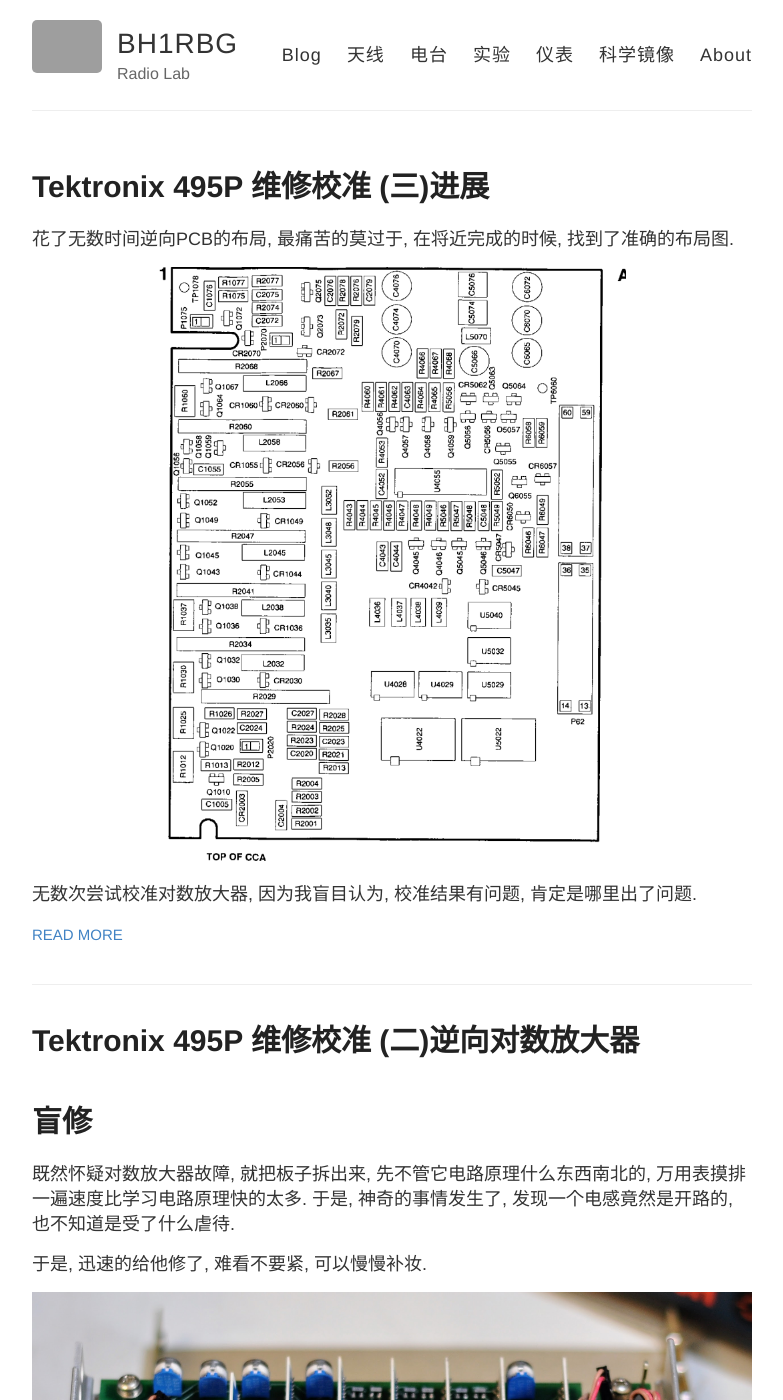
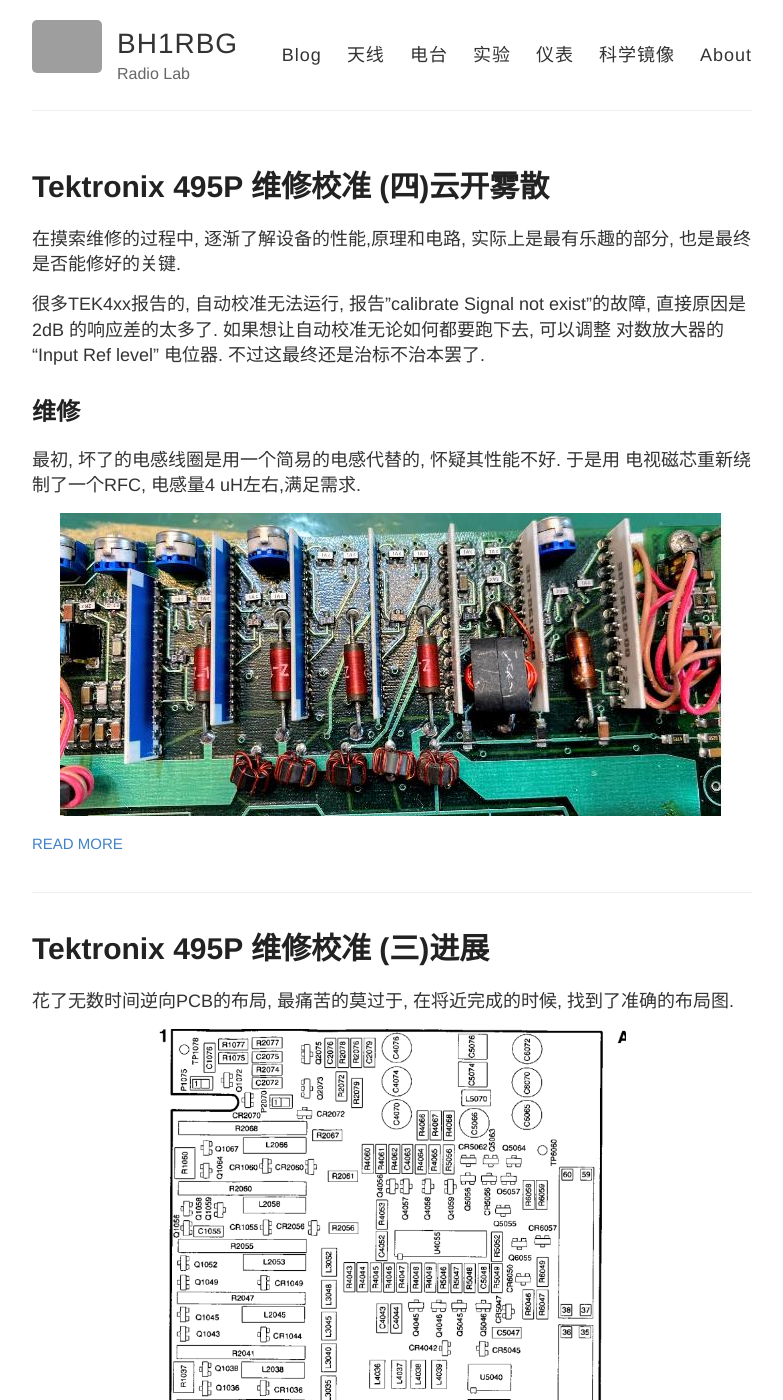
Before and after one commit to bh1rbg/bh1rbg.github.io, a Jekyll site: the page built from index.html, in a window 1280 px wide and 1400 px high. Shown: the whole window, without its empty margins (248-1031 px from the left). Built offline with Jekyll 4.4.1, drawn with Linux system fonts in a browser that asks for light colours; some of the changed text lies outside the part shown; grey boxes are pictures that could not be loaded.

Commit message:
tek495 fix: done

```diff
--- a/_posts/2021-5-1-tek495-fix-progress.md
+++ b/_posts/2021-5-1-tek495-fix-progress.md
@@ -8,7 +8,7 @@
 
 <img src="{{site.baseurl}}/images/tek495-fix-31.png" class="center" height='600'>
 
-无数次尝试校准对数放大器, 因为我盲目认为, 校准结果有问题, 肯定是哪里出了问题.
+无数次尝试校准对数放大器, 因为我盲目认为, 校准结果不对, 肯定是哪里出了问题.
 
 <!--more-->
 
@@ -57,8 +57,8 @@
 |<img src="{{site.baseurl}}/images/tek495-fix-33.jpg" width="350" class="center" >|<img src="{{site.baseurl}}/images/tek495-fix-34.jpg" class="center" width="350">|
 |492 的对数放大器|495的对数放大器|
 
-492的对数放大器, 明显的比495放大器的动态范围要宽, 大约10 dB. 这一部分的测试, 几乎实在黑暗中摸索. 后续的经验说明这里有很多的问题没有搞对.
+492的对数放大器, 明显的比495放大器的动态范围要宽, 大约10 dB. 这一部分的测试, 几乎是在黑暗中摸索. 后续的经验说明这里有很多的问题没有搞对.
 
 * 校准是不准确的, 作为对比, 倒是可以参考.
 * 噪音和 RBW 有极大的关系, HP8566的 RBW 是300khz, 495启动默认是 1Mhz RBW. 一般这个噪音是-60dBm 到 -70 dBm.这里495只有 -40dBm, 有非常显著的差距.
-* 495 有个设置, 叫做 'MIN Noise', 没有开启之前, 会损失掉. 即便是开启, 仍然距离 -60dbm 的噪音水平差了大约 10db.
+* 495 有个设置, 叫做 'MIN Noise', 没有开启之前, 会损失掉 10db. 但,即便是开启, 仍然距离 -60dbm 的噪音水平差了大约 10db.
--- /dev/null
+++ b/_posts/2021-5-7-tek495-fix-fixed.md
@@ -0,0 +1,80 @@
+---
+layout: post
+title: "Tektronix 495P 维修校准 (四)云开雾散"
+excerpt_separator: <!--more-->
+---
+
+在摸索维修的过程中, 逐渐了解设备的性能,原理和电路, 实际上是最有乐趣的部分, 也是最终是否能修好的关键.
+
+很多TEK4xx报告的, 自动校准无法运行, 报告"calibrate Signal not exist"的故障, 直接原因是 2dB 的响应差的太多了. 如果想让自动校准无论如何都要跑下去, 可以调整 对数放大器的 "Input Ref level" 电位器. 不过这最终还是治标不治本罢了.
+
+## 维修
+
+最初, 坏了的电感线圈是用一个简易的电感代替的, 怀疑其性能不好. 于是用 电视磁芯重新绕制了一个RFC, 电感量4 uH左右,满足需求.
+
+<img src="{{site.baseurl}}/images/tek495-fix-41.jpg" class="center" >
+
+<!--more-->
+
+更换完成后, 居然有改善.
+
+<img src="{{site.baseurl}}/images/tek495-fix-42.jpg" class="center" >
+
+看, -20dbm 的校准信号到噪底不再是40db, 多出了 10 dB(注意,这里校准的对数反大器方法不准, 实际上的改善不足10db).  受到鼓励, 于是多绕了一个电感, 替换原有RFC, 结果缺没有多少改善. 这条路不通.
+
+如果是噪音问题, 那么改善滤波电容应该是管用的. 这个板子上的电容是更换过的, 电容采用并联降低ESR. 考虑到频率只有10Mhz, 并联瓷片电容应该是有效的.
+
+<img src="{{site.baseurl}}/images/tek495-fix-43.jpg" class="center" >|<img src="{{site.baseurl}}/images/tek495-fix-45.jpg" class="center" >
+
+结果也证明有效, 有明显改善. 图中显示有10db 改善, 实际上由于校准不正确, 实际改善低于 10db. 通过最后的校准来看,这两项措施应该总共改善了 10dB 的噪音. 校准后, 基本达到了手册标称的噪音水平.
+
+最后修复完成后的照片:
+
+<img src="{{site.baseurl}}/images/tek495-fix-44.jpg" class="center" >
+
+## 射频
+
+等修理完log, 最最终校准后, 发现实际上幅度仍然差了 30dB, 如图, 并且还有一个异常响应.
+
+<img src="{{site.baseurl}}/images/tek495-fix-46.jpg" class="center" width='350' >
+
+其实已经检查过对数的下一级, 视放级, 以及后面的视频处理器部分, 都没有明显问题.  是时候用正确的方法了, 不能一直乱猜下去. 按照射频通路, 逐级检查射频信号幅度看看到底哪里有问题.
+
+这个表格几乎说明了一切检修方法,只需要逐级检测即可.
+
+<img src="{{site.baseurl}}/images/tek495-fix-47.jpg" class="center" width='500'>
+
+结果是, 第二混频器到三混之间的半柔钢缆连接松动导致, 这松动是最早就有的问题(我记得, 刚到手就有这个异常的响应). 这些电缆对连接力矩有一定要求, 如果盲目用力会导致损坏. 得有专业的SMA力矩扳手. 这个.. 采购是最喜欢的项目之一.
+
+<img src="{{site.baseurl}}/images/tek495-fix-48.jpg" class='center' >
+左边是幅度差了30db的中频信号, 右边的YIG控制线有松动现象
+
+还有另外一个问题, 极窄的扫频范围, 会偶尔出现调谐失败的故障,因为这个故障并不常出现, 大多数时间是良好的. 因此怀疑是接触问题, 插拔背部的几个控制线, 包括YIG振荡器, 和第二振荡器. 故障从此消失.
+
+
+
+## 校准
+
+到此为止, 修理过程持续半年(当然大多数日子根本是不会想修理这东西的), 基本的问题都已经解决. 总结如下
+
+* 理解工作原理和电路是第一需求
+* 通过测试隔离故障, 分而治之才是维修第一要义
+
+这些都做完了, 就需要进行规范的校准
+* 通过外中频信号(-44dbm) 切换 Ref Level(-60dbm to -110 dBm), 校准 面板的 "Log CAL"
+* 通过外接信号发生器, 校准对数放大器的 "Log Gain" (REF: -20dBm, IF: -6dBm to -6dBm-50dB for 5 Divs)
+* 通过外接信号发生器, 校准对数放大器的 "LOG linear"
+* 通过内置校准信号, 校准数字水平和垂直存储
+
+校准完成后的效果, 注意右边开启了 "Min noise" 模式.
+
+<img src="{{site.baseurl}}/images/tek495-fix-49.jpg" class="center" >
+
+能达到的噪音水平是:
+
+* 1 Mhz RBW, -20dBm 校准信号, 数字存储开启, 视频滤波关闭, 数字峰值模式 -45 dBc (-65dBm)
+* 1 Mhz RBW, -20dBm 校准信号, 数字存储关闭, 视频滤波关闭, -50 dBc (-70dBm)
+* 1 Mhz RBW, -20dBm 校准信号, 数字存储开启, 数字平均模式: -50 dBc (-70dBm)
+* 1 Mhz RBW, -20dBm 校准信号, 数字存储开启, 数字平均模式, Min-noise: -60 dBc (-80dBm)
+
+可以注意到, 通过更换电感和电容, 改善了大约5dBc的噪音. 同时说明, 在最初更换完电感的时候, 基本上就完全修好了, 后面的折腾完全是由于不熟悉, 特别是没有注意到 'Min Noise' 模式, 不清楚 'peak/avg' 的确切作用导致. 这又是一个非常健康的折腾模式, 要不然, 不知什么时候才能理顺这些关系, 尤其是校准过程背后的道理.
--- a/instrument.md
+++ b/instrument.md
@@ -5,6 +5,10 @@
 ---
 
 设备DIY, 设备维修.
+
+* <a href="{{ site.baseurl }}/tek495-fix-fixed/"> Tektronix 495P 维修与校准 (四)云开雾散 </a>
+
+<img src="{{site.baseurl}}/images/tek495-fix-49.jpg" class="center"  >
 
 * <a href="{{ site.baseurl }}/tek495-fix-progress/"> Tektronix 495P 维修与校准 (三)进展 </a>
 
```
Also changed, not shown: images/tek495-fix-41.jpg (added), images/tek495-fix-42.jpg (added), images/tek495-fix-43.jpg (added), images/tek495-fix-44.jpg (added), images/tek495-fix-45.jpg (added), images/tek495-fix-46.jpg (added), images/tek495-fix-47.jpg (added), images/tek495-fix-48.jpg (added), images/tek495-fix-49.jpg (added).
